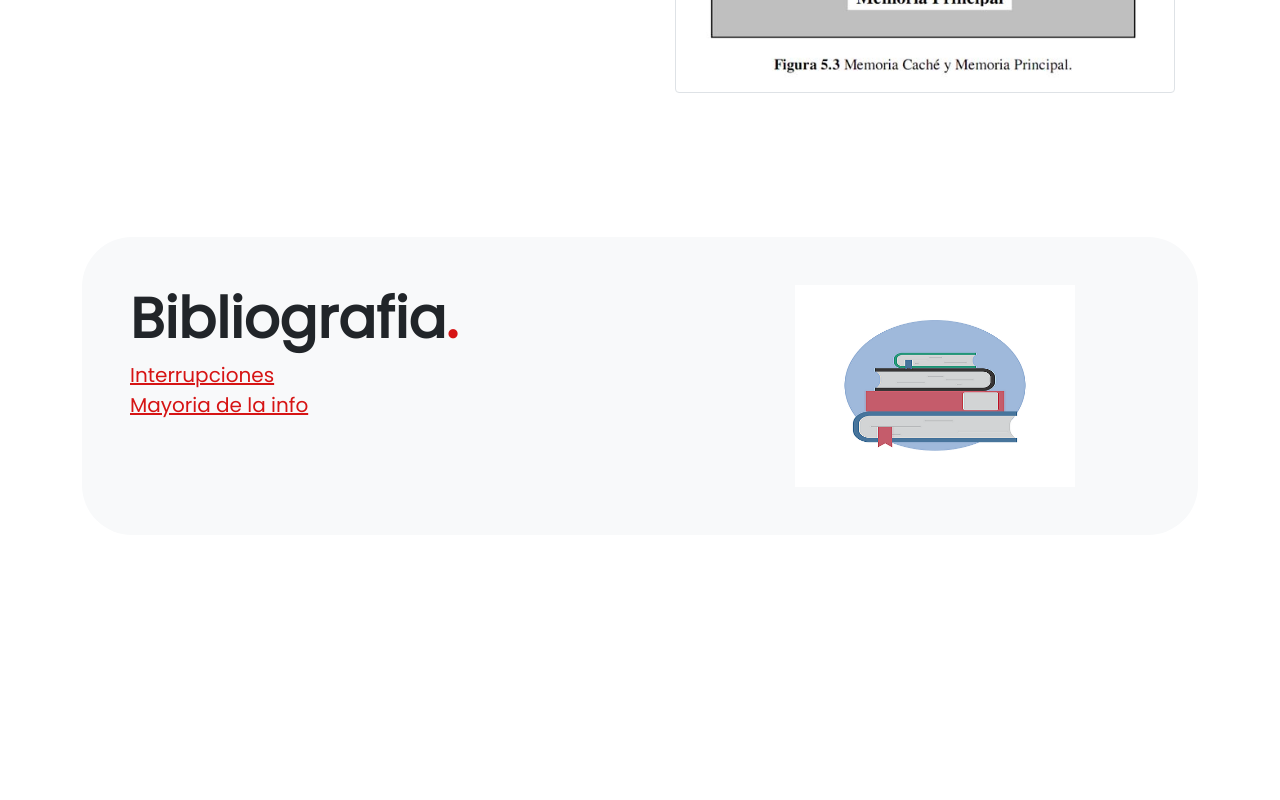
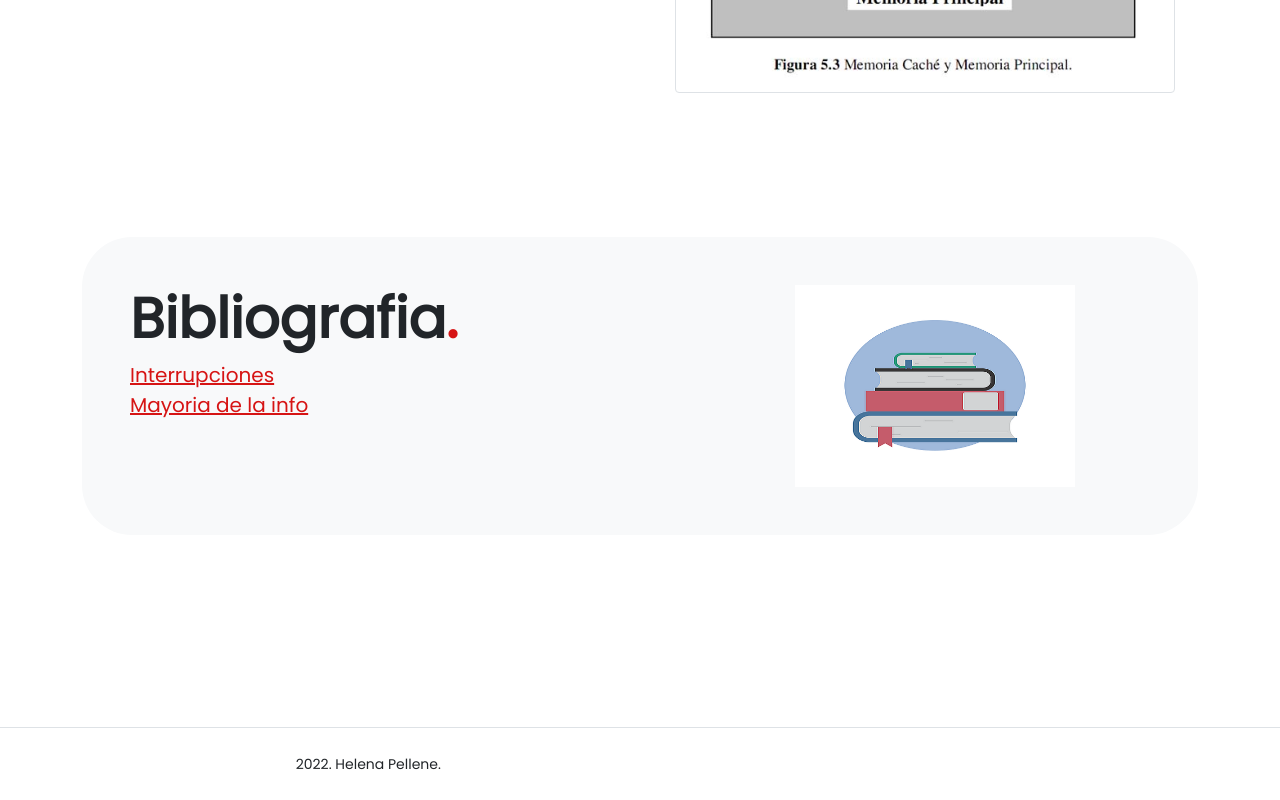
Before and after one commit to helenapellene/technical-doc-page, a plain HTML site: page index.html in a window 1280 px wide. Shown: the part 3502-4302 px from the top of the page. Before the commit the page ends 4229 px from the top, so only its background shows below. Drawn offline with nearby package versions, Linux system fonts and the light colour scheme.

Commit message:
Update index.html

```diff
--- a/index.html
+++ b/index.html
@@ -436,7 +436,14 @@
           </div>
 
           <!------------------------------/* BOTON ABAJO HACIA ARRIBA */------------------------->
+          <div class="border-top py-4">
+            <div class="row">
+              <div class="col-lg-7 text-center col-md-12">
+                <small>2022. Helena Pellene.</small>
+              </div>
+            </div>
 
+          </div>
 
 
 
```
